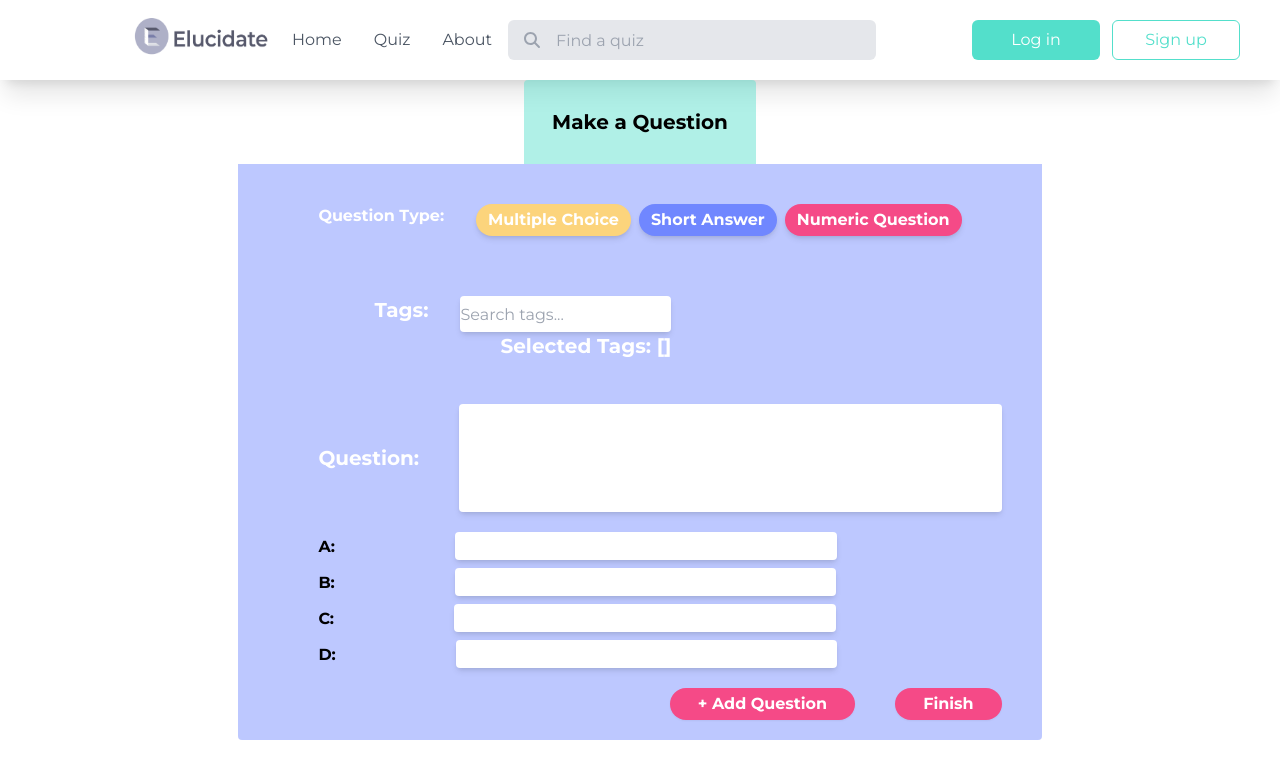
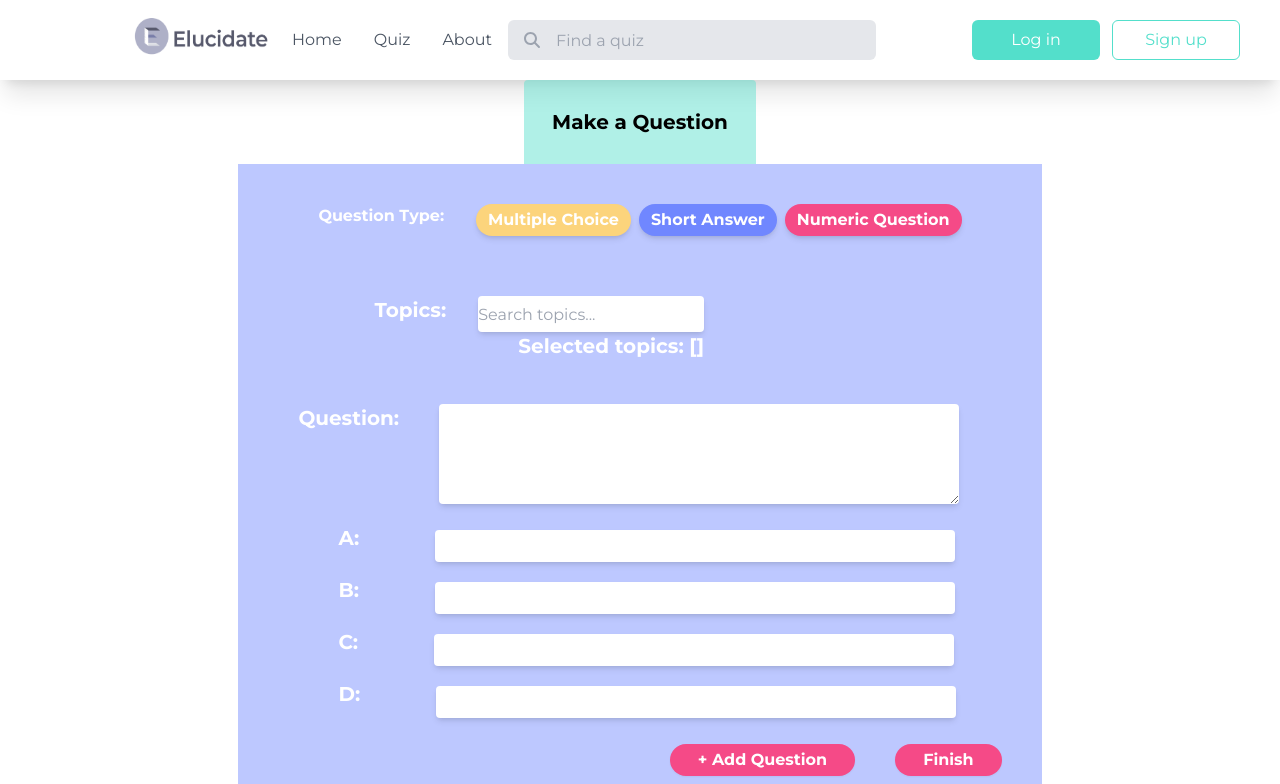
Before and after one commit to codersforcauses/elucidate, a Nuxt app in the folder client/: page /MCQ in a window 1280 px wide. Shown: the top 784 px of the page. Built offline with nearby package versions, Linux system fonts and the light colour scheme.

Commit message:
Update TagBox Component and working on documentation

```diff
--- a/client/components/AnswersBox.vue
+++ b/client/components/AnswersBox.vue
@@ -1,8 +1,8 @@
 <template>
-  <div>
-    <label class="p-10 text-black text-md font-bold">{{ header }}</label>
+  <div class='flex flex-inline'>
+    <label class="flex ml-[60px] mr-[30px] pr-10 text-white text-xl font-bold">{{ header }}</label>
     <input
-      class="p-2 ml-[80px] mr-0 w-1/2 h-7 rounded shadow-md"
+      class="p-4 m-[6px] mr-0 w-[520px] h-7 rounded shadow-md"
       :type="inputType"
     />
   </div>
--- a/client/components/FilterTags.vue
+++ b/client/components/FilterTags.vue
@@ -6,19 +6,19 @@
         <input
           v-model="searchedTerm"
           class="p-0 m-0 w-full h-9 rounded shadow-md"
-          placeholder="Search tags..."
+          placeholder="Search topics..."
         />
       </div>
       <div class="flex">
         <SelectTag
-          v-for="tag in searchedTags"
+          v-for="tag in searchedTopics"
           :label="tag.name"
           :colour="tag.colour"
           @toggleTag="toggleTag($event)"
         >
         </SelectTag>
         <p class="pl-10 ml-0 text-white text-xl font-bold">
-          Selected Tags: {{ selectedTags }}
+          Selected topics: {{ selectedTopics }}
         </p>
       </div>
     </div>
@@ -34,8 +34,8 @@ export default {
   data() {
     return {
       searchedTerm: '',
-      // These tags should be generated using the getTags function at the start
-      tags: [
+      // These topics should be generated using the getTopics function at the start
+      topics: [
         { name: 'math', colour: 'bg-[#44a36b]', selected: false },
         { name: 'science', colour: 'bg-[#5c2ad7]', selected: false },
         { name: 'history', colour: 'bg-[#bd52a4]', selected: false },
@@ -45,11 +45,11 @@ export default {
     };
   },
   computed: {
-    searchedTags() {
+    searchedTopics() {
       const result = [];
       const search = this.searchedTerm.toLocaleLowerCase().trim();
       if (search === '') return result;
-      this.tags.forEach((tag) => {
+      this.topics.forEach((tag) => {
         if (tag.name.includes(search)) {
           result.push(tag);
         }
@@ -57,9 +57,9 @@ export default {
       return result;
     },
 
-    selectedTags: function () {
+    selectedTopics: function () {
       const result = [];
-      this.tags.forEach((tag) => {
+      this.topics.forEach((tag) => {
         if (tag.selected) {
           result.push(tag.name);
         }
@@ -68,19 +68,11 @@ export default {
     },
   },
   methods: {
-    getTags: function () {
-      /* const axios = require("axios"); //Temporary axios call, but backend isn't hooked up yet
-      const res = await axios.get(
-        "/tags",
-        { params: { searchedTag } }
-      ) */
-      // Should be in form {name, colour, turned off}
-    },
 
     toggleTag: function (name) {
-      for (let tagIndex = 0; tagIndex < this.tags.length; tagIndex++) {
-        if (this.tags[tagIndex].name === name) {
-          this.tags[tagIndex].selected = !this.tags[tagIndex].selected;
+      for (let tagIndex = 0; tagIndex < this.topics.length; tagIndex++) {
+        if (this.topics[tagIndex].name === name) {
+          this.topics[tagIndex].selected = !this.topics[tagIndex].selected;
           break;
         }
       }
--- a/client/components/QuestionBox.vue
+++ b/client/components/QuestionBox.vue
@@ -1,9 +1,9 @@
 <template>
   <div class="flex flex-inline mb-5 mx-10">
-    <label class="flex align-text-top p-10 text-white text-xl font-bold">{{
+    <label class="flex align-text-top ml-5 pr-10 text-white text-xl font-bold">{{
       header
     }}</label>
-    <input class="p-0 m-0 w-3/4 h-27 rounded shadow-md" :type="inputType" />
+    <textarea class="p-0 m-0 w-[520px] h-[100px] rounded shadow-md" :type="inputType"></textarea>
   </div>
 </template>
 
--- a/client/components/ResponseBox.vue
+++ b/client/components/ResponseBox.vue
@@ -1,8 +1,9 @@
 <template>
-  <div>
-    <label class="p-10 text-black text-md font-bold">{{ header }}</label>
-    <input class="p-0 m-0 w-1/2 h-27 rounded shadow-md" :type="inputType" />
-  </div>
+  <div class='flex flex-inline'>
+    <label class="flex align-text-top w-[175px] p-10 pr-0 ml-10 text-white text-xl font-bold">{{ header }}</label>
+    <textarea class="p-0 ml-0 w-[520px] h-15 rounded shadow-md" :type="inputType"></textarea>
+<!-- <textarea id="message" rows="4" class="block p-2.5 w-full text-sm text-gray-900 bg-white rounded-lg border border-gray-300 focus:ring-blue-500 focus:border-blue-500" placeholder="Your message..."></textarea>  --->
+</div>
 </template>
 
 <script>
--- a/client/pages/MCQ.vue
+++ b/client/pages/MCQ.vue
@@ -19,7 +19,7 @@
       </div>
 
       <div>
-        <TagBox header="Tags: "></TagBox>
+        <TagBox header="Topics: "></TagBox>
       </div>
       <div class="">
         <QuestionBox header="Question:" />
--- a/client/pages/short-answer.vue
+++ b/client/pages/short-answer.vue
@@ -30,7 +30,7 @@
         </div>
         <QuestionBox header="Question:" />
 
-        <ResponseBox header="Response Keywords:" />
+        <ResponseBox header="Sample Response:" />
 
         <div class="flex place-content-end mt-5 pb-5 mx-10">
           <QuizButton color="red" class="mr-10 shadow-md">
```
Also changed, not shown: 7 other files (tests, documents, lock files or other folders).
